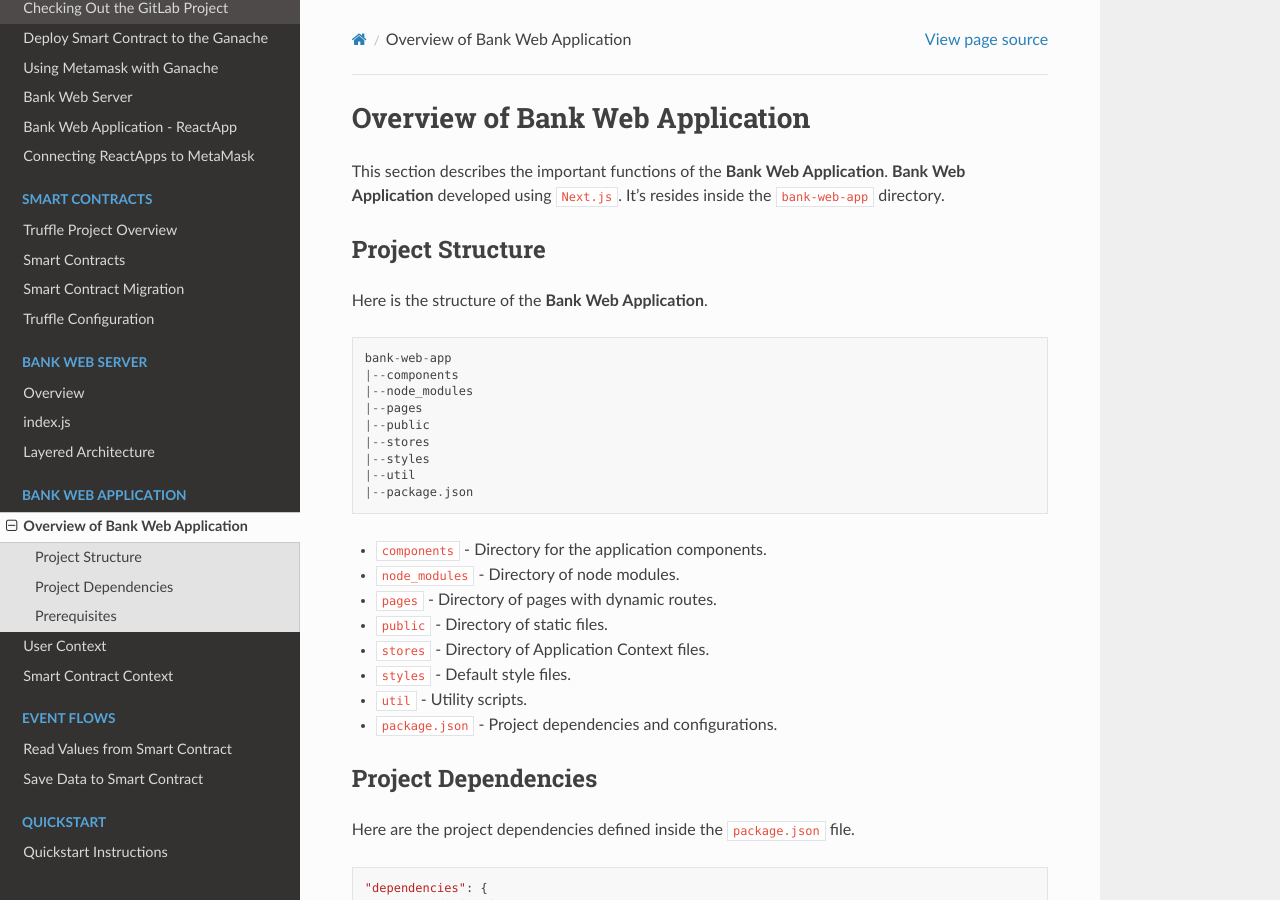
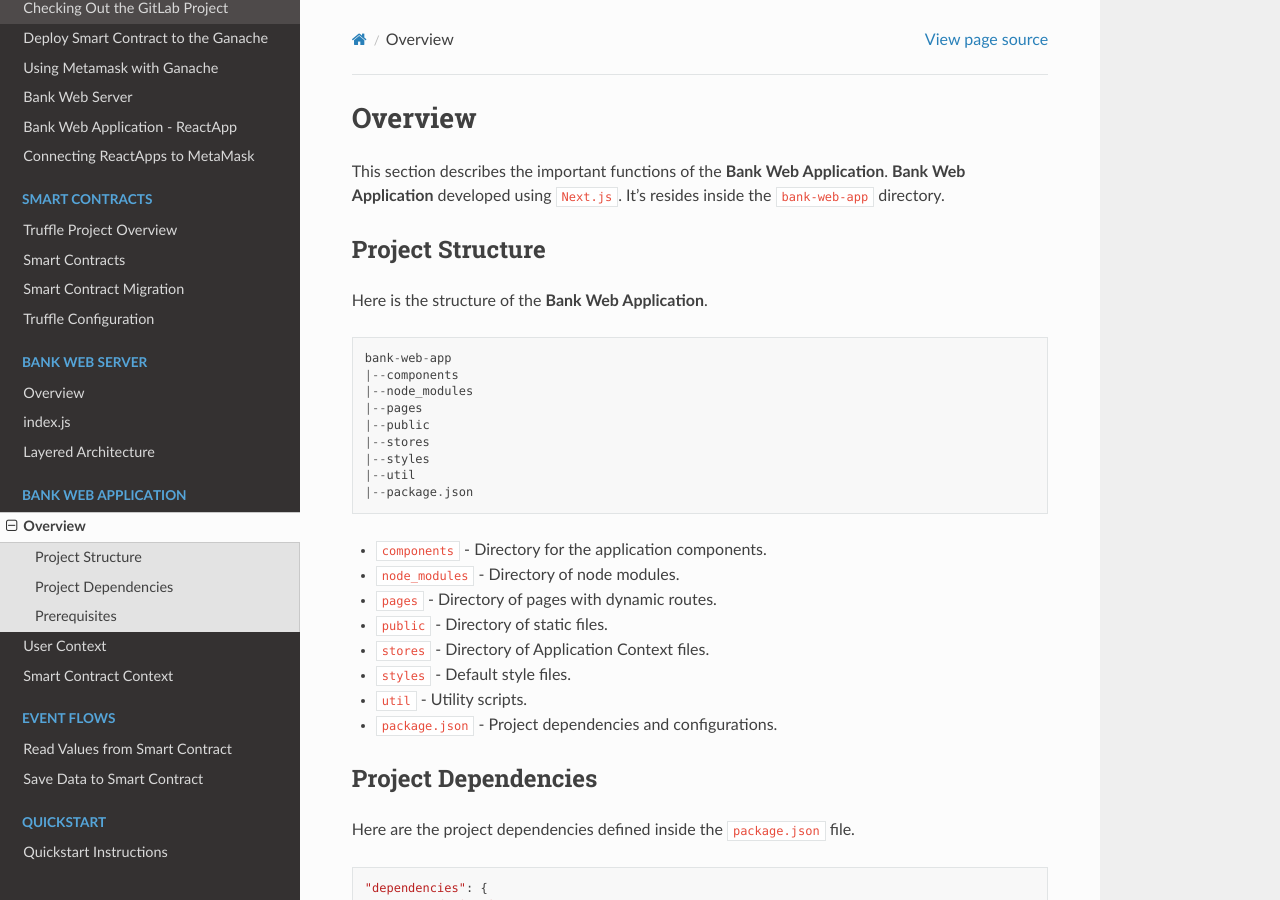
Before and after one commit to NivedithaKarthikeyan/LandregistryApp, a Sphinx documentation site: the page built from docs/source/bankClient/introduction.rst, in a window 1280 px wide and 900 px high. Built offline with Sphinx 7.4.7 and the Read the Docs theme 2.0.0, drawn with Linux system fonts in a browser that asks for light colours; pages that are not in the unit, such as notebooks, are missing from menus.

Commit message:
Update docs/source/bankClient/introduction.rst

```diff
--- a/docs/source/bankClient/introduction.rst
+++ b/docs/source/bankClient/introduction.rst
@@ -1,4 +1,4 @@
-Overview of Bank Web Application
+Overview
 ================================
 
 This section describes the important functions of the **Bank Web Application**.
```
